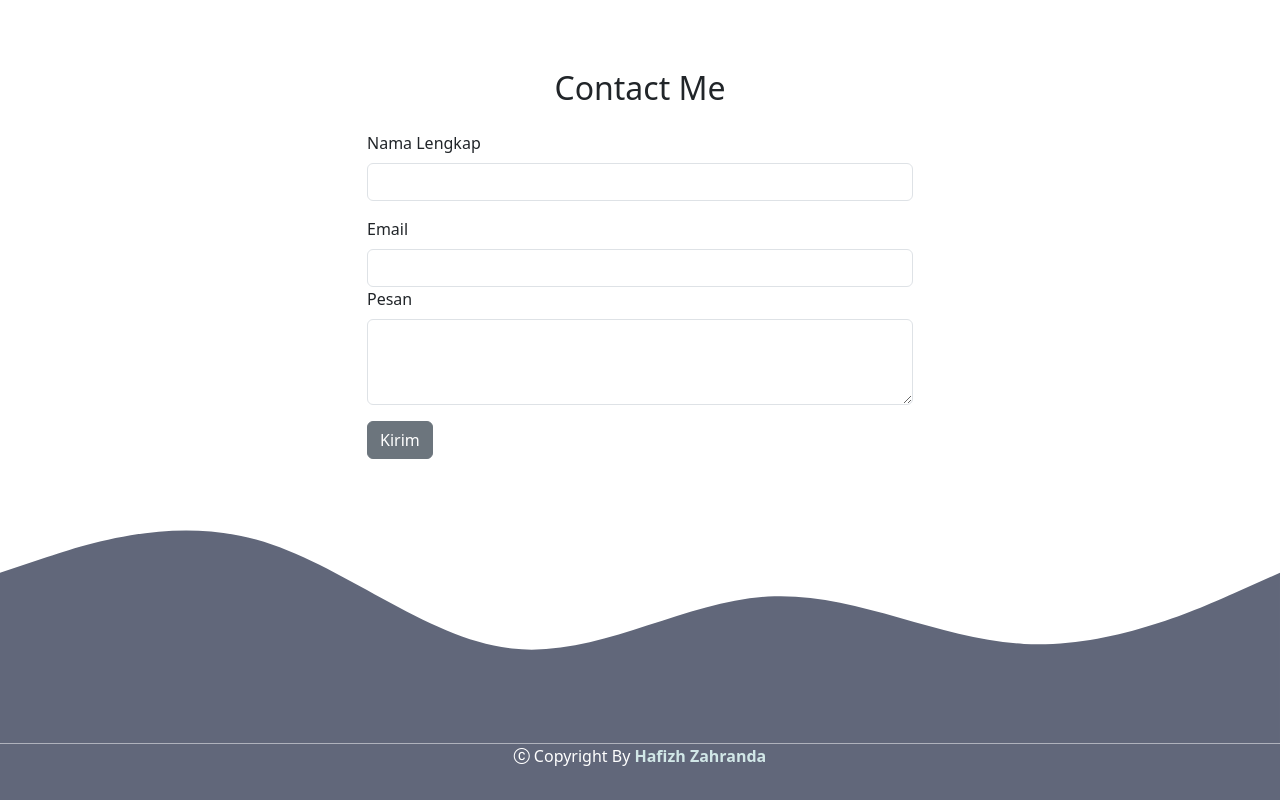
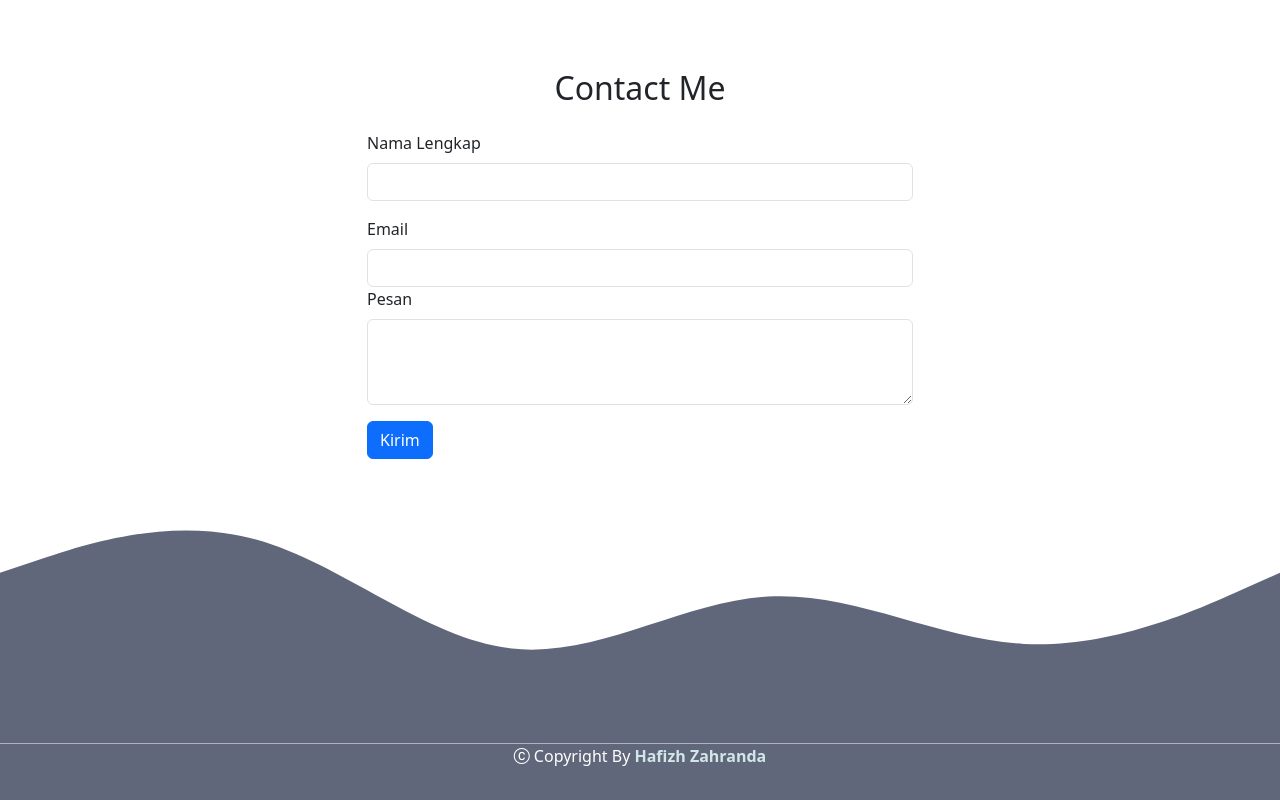
Before and after one commit to hafizh999/hafizhzahranda.github.io, a plain HTML site: page index.html in a window 1280 px wide. Shown: the part 2515-3315 px from the top of the page. Drawn offline with nearby package versions, Linux system fonts and the light colour scheme.

Commit message:
ubah warna tombol button

```diff
--- a/index.html
+++ b/index.html
@@ -165,7 +165,7 @@
                   <label for="pesan" class="form-label">Pesan</label>
                   <textarea class="form-control" id="pesan" rows="3"></textarea>
                 </div>
-                <button type="submit" class="btn btn-secondary">Kirim</button>
+                <button type="submit" class="btn btn-primary">Kirim</button>
               </div>
             </form>
           </div>
```
